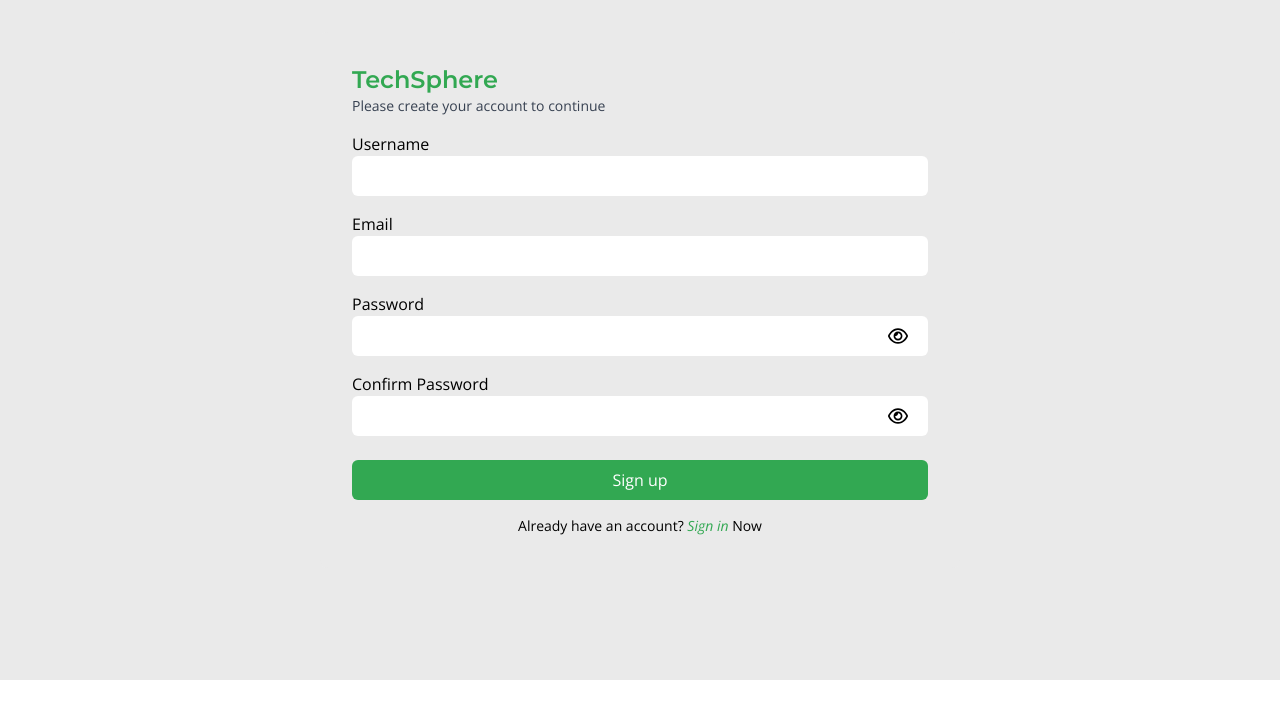
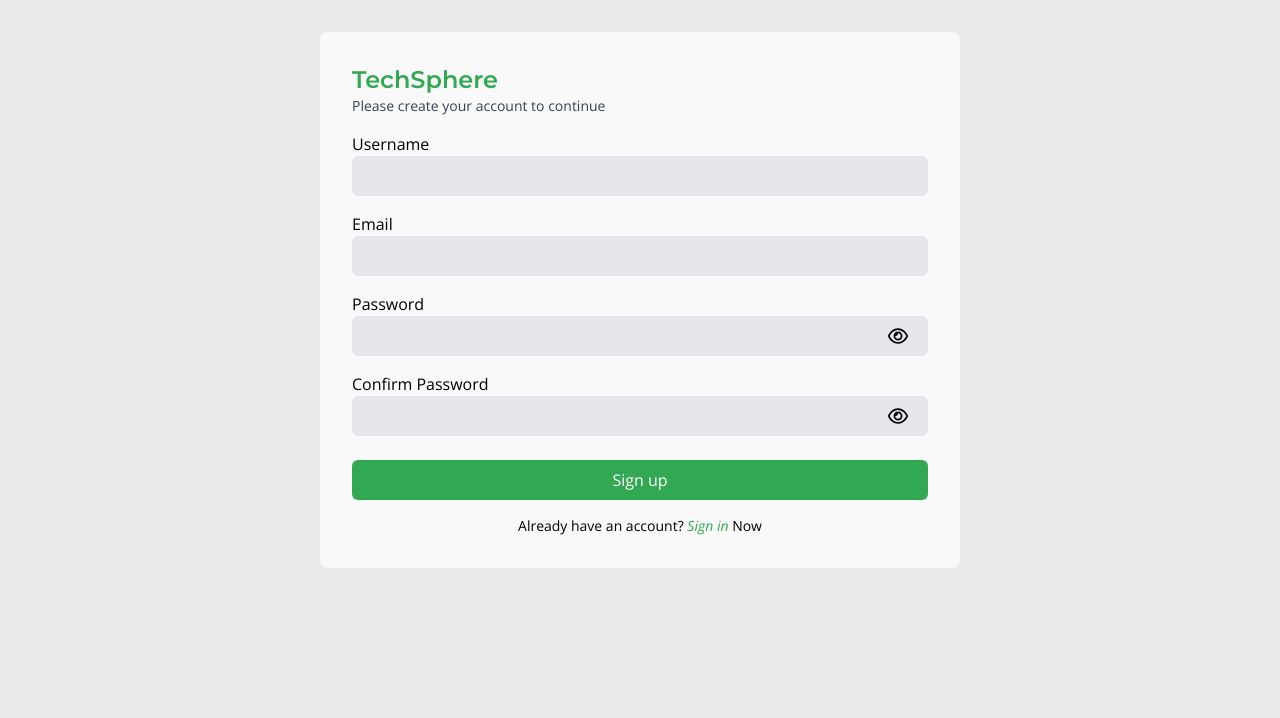
Before and after one commit to Dev-Waqas232/Tech-Sphere-Frontend, a React (Vite) app: page /auth/signup in a window 1280 px wide. Shown: the top 718 px of the page. Built offline with nearby package versions, Linux system fonts and the light colour scheme.

Commit message:
Fixed colors

```diff
--- a/src/App.tsx
+++ b/src/App.tsx
@@ -12,7 +12,7 @@
   return (
     <>
       <ToastContainer />
-      <main className="flex flex-col bg-secondary items-center w-full min-h-[85vh]">
+      <main className="flex flex-col bg-secondary items-center w-full min-h-screen">
         <Routes>
           {/* Auth Routes */}
           <Route path="/auth/signup" element={<Signup />} />
--- a/src/pages/auth/Signin.tsx
+++ b/src/pages/auth/Signin.tsx
@@ -20,7 +20,7 @@
   const navigate = useNavigate();
 
   return (
-    <div className="flex flex-col mt-8 mb-8 bg-secondary rounded-lg px-8 py-8 md:w-1/2 w-full">
+    <div className="flex flex-col mt-8 mb-8 bg-primary rounded-lg px-8 py-8 md:w-1/2 w-full">
       <h2 className="font-secondary font-semibold text-2xl text-main">
         TechSphere
       </h2>
@@ -74,7 +74,7 @@
               <Field
                 name="email"
                 id="email"
-                className="px-3 py-2 rounded-md focus:outline-none focus:border-2 focus:border-main"
+                className="px-3 py-2 bg-gray-200 rounded-md focus:outline-none focus:border-2 focus:border-main"
               />
               {errors.email && touched.email ? (
                 <div className="text-red-700 text-sm">{errors.email}</div>
@@ -87,7 +87,7 @@
                   name="password"
                   type={showPassword ? "text" : "password"}
                   id="password"
-                  className="px-3 py-2 rounded-md focus:outline-none focus:border-2 focus:border-main w-full"
+                  className="px-3 py-2 bg-gray-200 rounded-md focus:outline-none focus:border-2 focus:border-main w-full"
                 />
                 <motion.button
                   initial={{ opacity: 1 }}
--- a/src/pages/auth/Signup.tsx
+++ b/src/pages/auth/Signup.tsx
@@ -21,7 +21,7 @@
   const navigate = useNavigate();
 
   return (
-    <div className="flex flex-col mt-8 mb-8 bg-secondary rounded-lg px-8 py-8 md:w-1/2 w-full">
+    <div className="flex flex-col mt-8 mb-8 bg-primary rounded-lg px-8 py-8 md:w-1/2 w-full">
       <h2 className="font-secondary font-semibold text-2xl text-main">
         TechSphere
       </h2>
@@ -78,7 +78,7 @@
               <Field
                 name="username"
                 id="username"
-                className="px-3 py-2 rounded-md focus:outline-none focus:border-2 focus:border-main"
+                className="px-3 py-2 rounded-md bg-gray-200 focus:outline-none focus:border-2 focus:border-main"
               />
               {errors.username && touched.username ? (
                 <div className="text-red-700 text-sm">{errors.username}</div>
@@ -89,7 +89,7 @@
               <Field
                 name="email"
                 id="email"
-                className="px-3 py-2 rounded-md focus:outline-none focus:border-2 focus:border-main"
+                className="px-3 py-2 bg-gray-200 rounded-md focus:outline-none focus:border-2 focus:border-main"
               />
               {errors.email && touched.email ? (
                 <div className="text-red-700 text-sm">{errors.email}</div>
@@ -102,7 +102,7 @@
                   name="password"
                   type={showPassword ? "text" : "password"}
                   id="password"
-                  className="px-3 py-2 rounded-md focus:outline-none focus:border-2 focus:border-main w-full"
+                  className="px-3 py-2 rounded-md bg-gray-200 focus:outline-none focus:border-2 focus:border-main w-full"
                 />
                 <motion.button
                   initial={{ opacity: 1 }}
@@ -130,7 +130,7 @@
                   name="confirm_password"
                   id="confirm_password"
                   type={showconfirmPassword ? "text" : "password"}
-                  className="px-3 py-2 rounded-md focus:outline-none focus:border-2 focus:border-main w-full"
+                  className="px-3 py-2 rounded-md bg-gray-200 focus:outline-none focus:border-2 focus:border-main w-full"
                 />
                 <motion.button
                   initial={{ opacity: 1 }}
```
